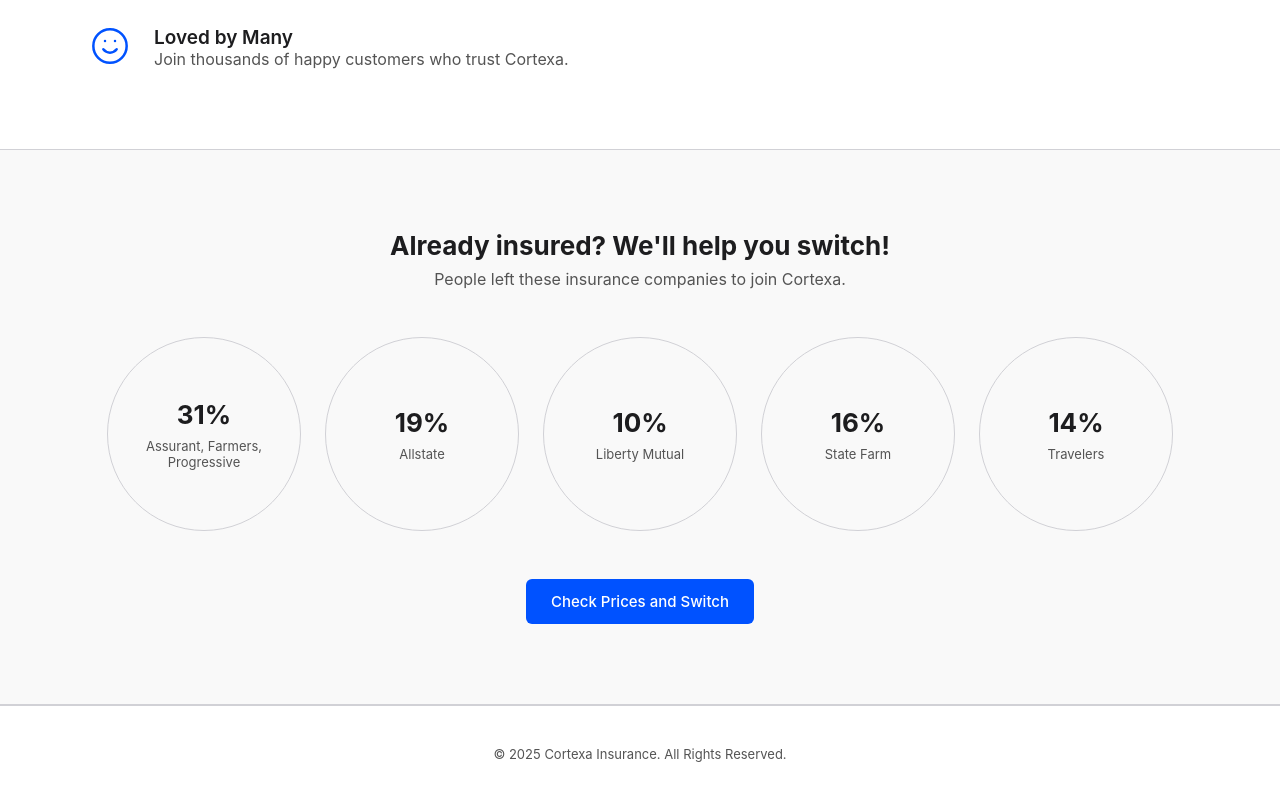
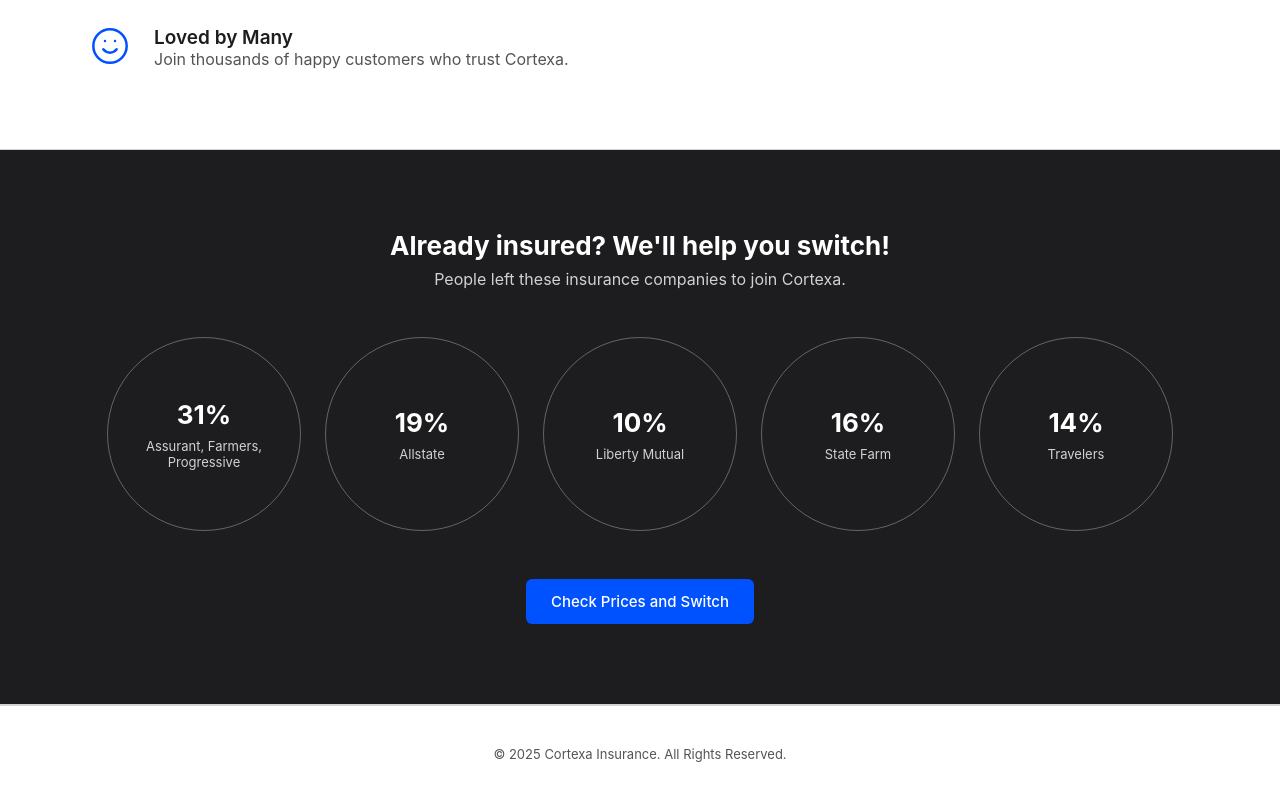
Before and after one commit to juanpatriciodoyle/cortexa-insurance, a React (Create React App) app: page / in a window 1280 px wide. Shown: the part 1557-2357 px from the top of the page. Built offline with nearby package versions, Linux system fonts and the light colour scheme.

Commit message:
update quota part

```diff
--- a/src/components/home/StatsSection.tsx
+++ b/src/components/home/StatsSection.tsx
@@ -1,26 +1,31 @@
 import React from 'react';
 import styled from 'styled-components';
-import { motion } from 'framer-motion';
+import { motion, Variants } from 'framer-motion';
 import Text from '../../styles/Text';
 import { Container } from '../ui/Container';
 import Button from '../ui/Button';
+import { useTheme } from 'styled-components';
+import { CortexaTheme } from '../../styles/theme';
 
-const Section = styled.section`
+const Section = styled.section<{ $isLightTheme: boolean }>`
   padding: 80px 0;
-    background-color: ${({theme}) => theme.colors.subtleBackground};
-    border-top: 1px solid ${({theme}) => theme.colors.borders};
-    border-bottom: 1px solid ${({theme}) => theme.colors.borders};
-}
+  background-color: ${({ theme, $isLightTheme }) => ($isLightTheme ? theme.colors.textHeadings : theme.colors.background)};
+  color: ${({ theme, $isLightTheme }) => ($isLightTheme ? theme.colors.background : theme.colors.textHeadings)};
+  border-top: 1px solid ${({ theme }) => theme.colors.borders};
+  border-bottom: 1px solid ${({ theme }) => theme.colors.borders};
 `;
 
 const SectionTitle = styled(Text)`
   text-align: center;
   margin-bottom: 8px;
+  color: inherit;
 `;
 
 const SectionSubtitle = styled(Text)`
     text-align: center;
     margin-bottom: 48px;
+    color: inherit;
+    opacity: 0.8;
 `;
 
 const StatsGrid = styled(motion.div)`
@@ -32,9 +37,9 @@
     margin-bottom: 48px;
 `;
 
-const StatCircle = styled(motion.div)`
-  background-color: ${({ theme }) => theme.colors.subtleBackground};
-  border: 1px solid ${({ theme }) => theme.colors.borders};
+const StatCircle = styled(motion.div)<{ $isLightTheme: boolean }>`
+    background-color: transparent;
+    border: 1px solid ${({ theme, $isLightTheme }) => ($isLightTheme ? '#FFFFFF50' : `${theme.colors.primary}40`)};
     border-radius: 50%;
     width: 160px;
     height: 160px;
@@ -44,9 +49,25 @@
     justify-content: center;
     padding: 16px;
     text-align: center;
+    transition: all 0.3s ease;
+
+    &:hover {
+        border-color: ${({ theme }) => theme.colors.primary};
+        box-shadow: 0 0 25px ${({ theme }) => theme.colors.primary}80;
+    }
 `;
 
-const containerVariants = {
+const StatPercentage = styled(Text)`
+    margin-bottom: 8px;
+    color: inherit;
+`;
+
+const StatCompanies = styled(Text)`
+    color: inherit;
+    opacity: 0.8;
+`;
+
+const containerVariants: Variants = {
     hidden: {},
     visible: {
         transition: {
@@ -55,9 +76,9 @@
     },
 };
 
-const itemVariants = {
-    hidden: { opacity: 0, scale: 0.9 },
-    visible: { opacity: 1, scale: 1, transition: { duration: 0.4 } },
+const itemVariants: Variants = {
+    hidden: { opacity: 0, scale: 0.5 },
+    visible: { opacity: 1, scale: 1, transition: { duration: 0.5, ease: "easeOut" } },
 };
 
 const stats = [
@@ -69,8 +90,11 @@
 ];
 
 function StatsSection() {
+    const theme = useTheme() as CortexaTheme;
+    const isLightTheme = theme.colors.background === '#FFFFFF';
+
     return (
-        <Section>
+        <Section $isLightTheme={isLightTheme}>
             <Container style={{ textAlign: 'center' }}>
                 <SectionTitle as="h2" $variant="h2">
                     Already insured? We'll help you switch!
@@ -85,11 +109,11 @@
                     viewport={{ once: true, amount: 0.3 }}
                 >
                     {stats.map((stat) => (
-                        <StatCircle key={stat.percentage} variants={itemVariants}>
-                            <Text as="h2" $variant="h2" style={{ marginBottom: '8px' }}>
+                        <StatCircle key={stat.percentage} variants={itemVariants} $isLightTheme={isLightTheme}>
+                            <StatPercentage as="h2" $variant="h2">
                                 {stat.percentage}
-                            </Text>
-                            <Text $variant="subtext">{stat.companies}</Text>
+                            </StatPercentage>
+                            <StatCompanies $variant="subtext">{stat.companies}</StatCompanies>
                         </StatCircle>
                     ))}
                 </StatsGrid>
```
Lines whose indentation alone changed are shown as unchanged.
